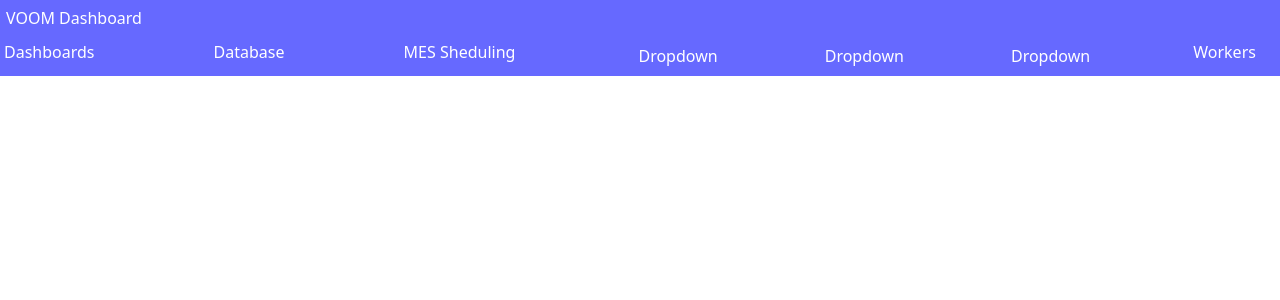
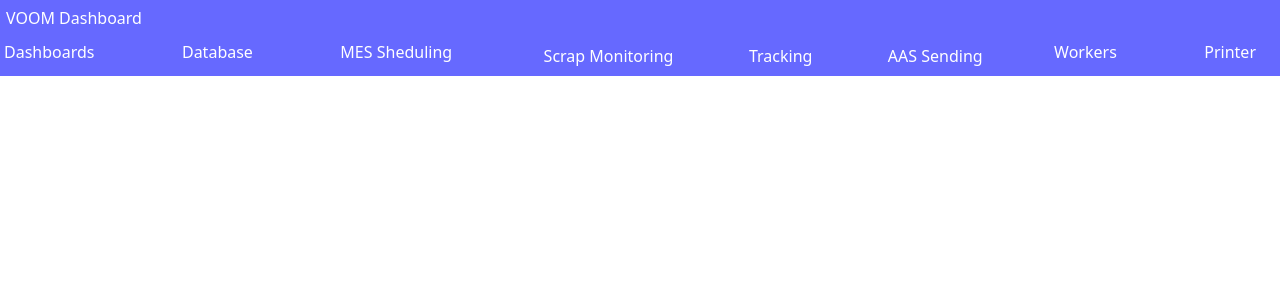
Before and after one commit to VOOM-Cambridge/Dashboard, a React (Create React App) app: page / in a window 1280 px wide. Shown: the top 300 px of the page. Built offline with nearby package versions, Linux system fonts and the light colour scheme.

Commit message:
first commit

```diff
--- a/package.json
+++ b/package.json
@@ -14,7 +14,7 @@
     "web-vitals": "^2.1.4"
   },
   "scripts": {
-    "start": "react-scripts start",
+    "start": "PORT=6000 && react-scripts start",
     "build": "react-scripts build",
     "test": "react-scripts test",
     "eject": "react-scripts eject"
--- a/src/App.js
+++ b/src/App.js
@@ -42,7 +42,7 @@ const App = () => {
         <div key={websites[1].name} onClick={() => handleItemClick(websites[1].link)} style={{ cursor: 'pointer', marginRight: '20px' }}>{websites[1].name}</div>
         <div key={websites[2].name} onClick={() => handleItemClick(websites[2].link)} style={{ cursor: 'pointer', marginRight: '20px' }}>{websites[2].name}</div>
          <div class="dropdown">
-          <button class="dropbtn">Dropdown</button>
+          <button class="dropbtn">{websites[3].name[0].name}</button>
           <div class="dropdown-content">
             <a >
               <div key={websites[3].name[0].name} onClick={() => handleItemClick(websites[3].name[0].link)} style={{ cursor: 'pointer', marginRight: '20px' }}>{websites[3].name[0].name}</div>
@@ -53,7 +53,7 @@ const App = () => {
           </div>
           </div>
           <div class="dropdown">
-          <button class="dropbtn">Dropdown</button>
+          <button class="dropbtn">{websites[4].name[0].name}</button>
           <div class="dropdown-content">
             <a >
               <div key={websites[4].name[0].name} onClick={() => handleItemClick(websites[4].name[0].link)} style={{ cursor: 'pointer', marginRight: '20px' }}>{websites[4].name[0].name}</div>
@@ -70,17 +70,18 @@ const App = () => {
           </div>
           </div>
           <div class="dropdown">
-          <button class="dropbtn">Dropdown</button>
+          <button class="dropbtn">{websites[5].name[0].name}</button>
           <div class="dropdown-content">
             <a >
               <div key={websites[5].name[0].name} onClick={() => handleItemClick(websites[5].name[0].link)} style={{ cursor: 'pointer', marginRight: '20px' }}>{websites[5].name[0].name}</div>
             </a>
-            <a >
+            <a>
               <div key={websites[5].name[1].name} onClick={() => handleItemClick(websites[5].name[1].link)} style={{ cursor: 'pointer', marginRight: '20px' }}>{websites[5].name[1].name}</div>
             </a>
           </div>
           </div>
           <div key={websites[6].name} onClick={() => handleItemClick(websites[6].link)} style={{ cursor: 'pointer', marginRight: '20px' }}>{websites[6].name}</div>
+          <div key={websites[7].name} onClick={() => handleItemClick(websites[7].link)} style={{ cursor: 'pointer', marginRight: '20px' }}>{websites[7].name}</div>
       </div>
 
 
```
Also changed, not shown: docker-compose.yml (added, +7 -0 lines), 2 other files (tests, documents, lock files or other folders).
